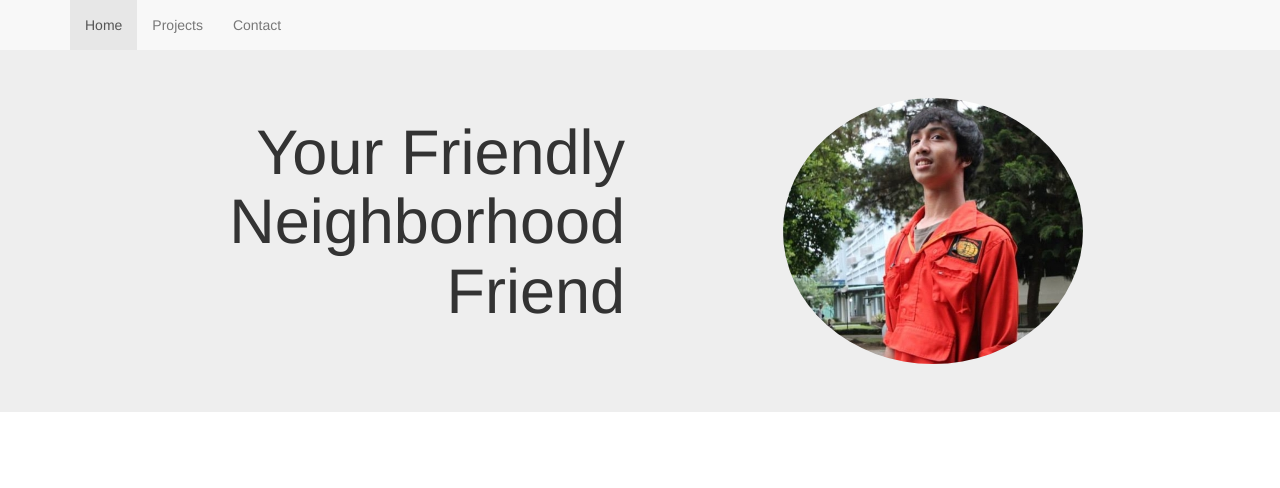
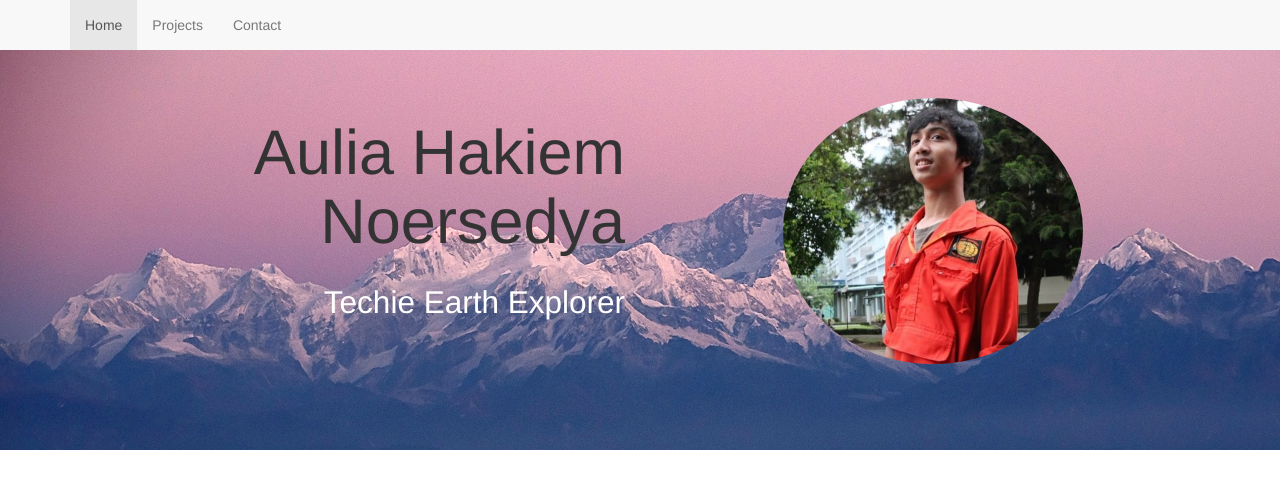
Before and after one commit to hakiemaul/phase-0, a plain HTML site: page week-5/web/index.html in a window 1280 px wide. Drawn offline with Linux system fonts and the light colour scheme; files whose address does not match are found by name.

Commit message:
added jumbotron background

```diff
--- a/week-5/web/css/styles.css
+++ b/week-5/web/css/styles.css
@@ -5,6 +5,17 @@
 .headline {
   text-align: center;
 }
+
+.jumbotron {
+  background-image: url("../images/jumbotron.jpg");
+  background-size: cover;
+  min-height: 400px;
+}
+
+h1 small {
+  color: #fff;
+  font-size: 50%;
+}
 @media screen and (min-width:996px) {
   .headline {
     text-align: right;
--- a/week-5/web/index.html
+++ b/week-5/web/index.html
@@ -21,10 +21,11 @@
   <div class="jumbotron">
     <div class="container">
       <div class="row">
-        <h1 class="headline col-xs-12 col-md-6">Your Friendly Neighborhood Friend</h1>
+        <h1 class="headline col-xs-12 col-md-6">Aulia Hakiem Noersedya<br>
+        <small>Techie Earth Explorer</small></h1>
         <div class="col-xs-12 col-md-6">
-        <img src="images/profile.jpg" class="pp img-circle img-responsive center-block" alt="Me!">
-      </div>
+          <img src="images/profile.jpg" class="pp img-circle img-responsive center-block" alt="Me!">
+        </div>
       </div>
     </div>
   </div>
```
Also changed, not shown: week-5/web/images/jumbotron.jpg (added).
